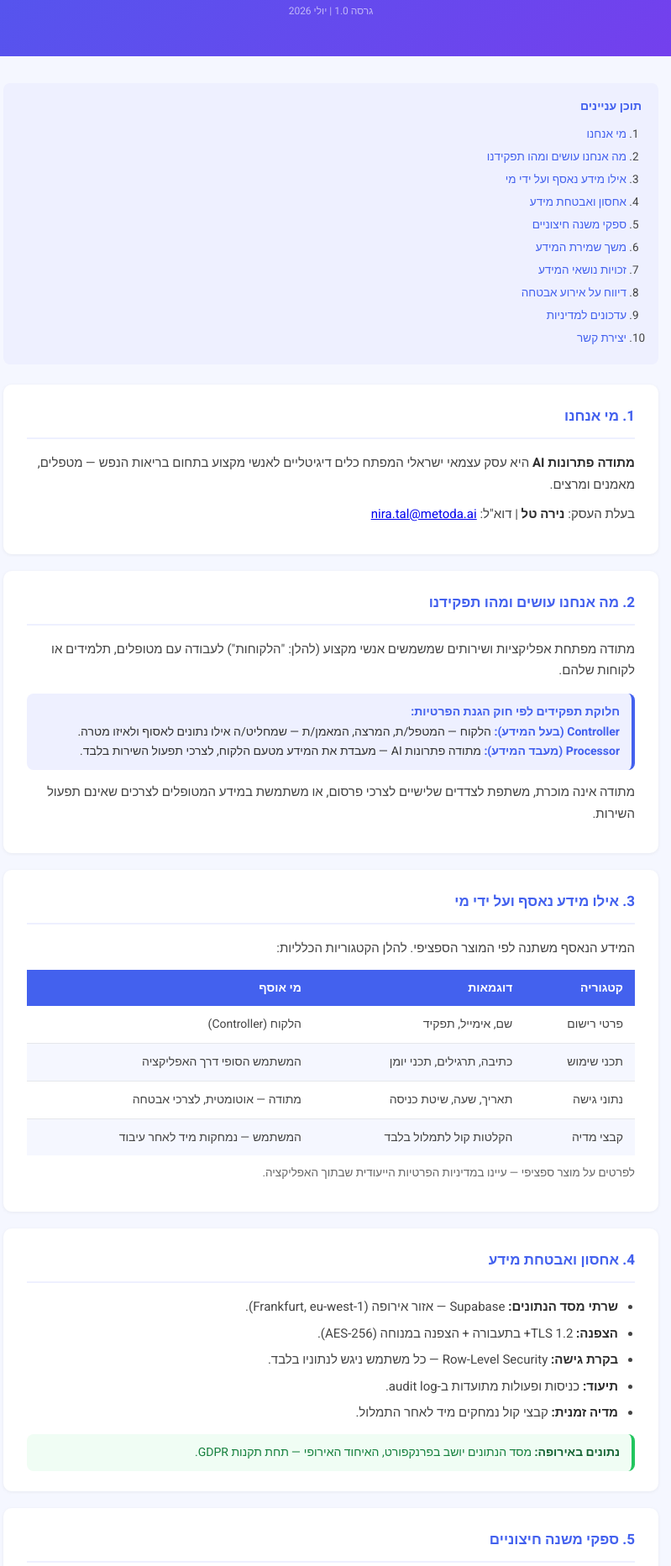
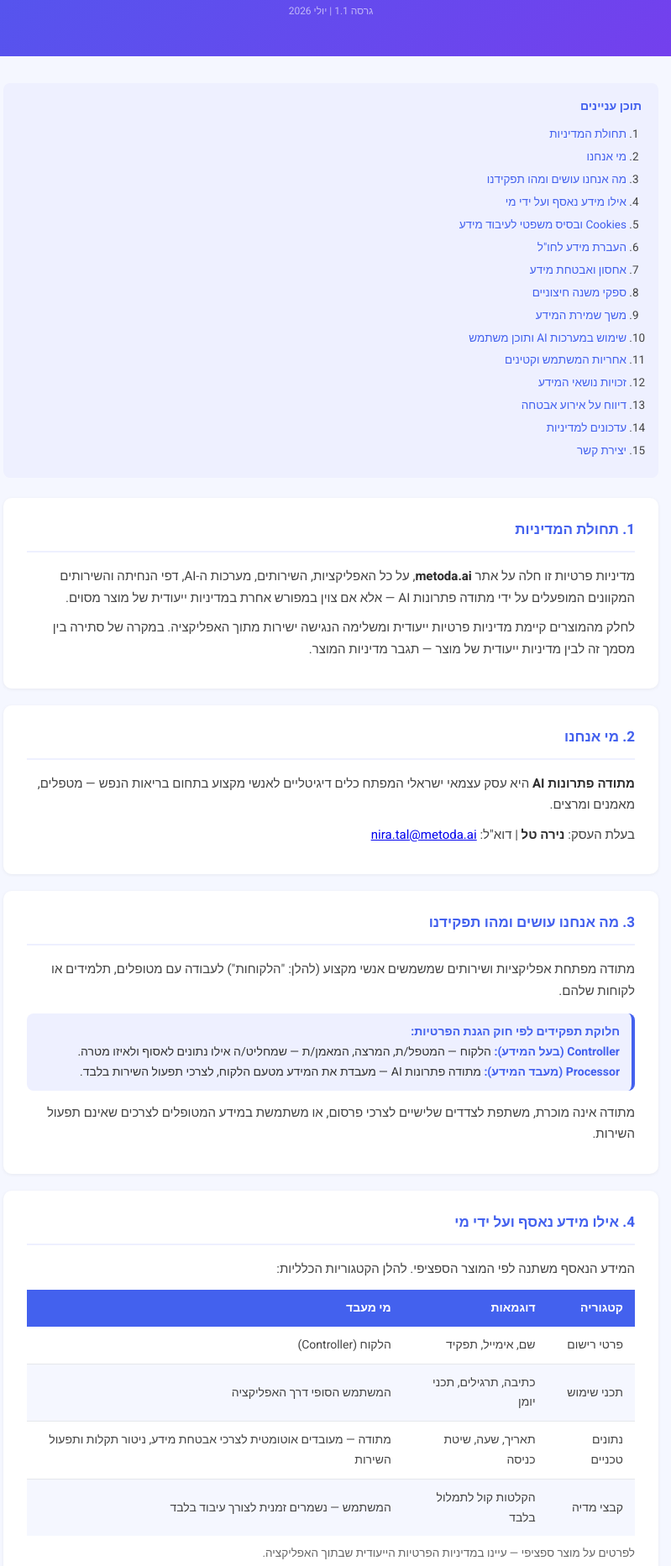
Before and after one commit to nira1502-cmyk/metoda-templates, a plain HTML site: page privacy-policy.html in a window 1280 px wide. Shown: the part 288-2153 px from the top of the page at 84% size, without its empty margins (246-1045 px from the left). Drawn offline with Linux system fonts and the light colour scheme.

Commit message:
legal review v1.1: apply 15 lawyer corrections to privacy policy

```diff
--- a/privacy-policy.html
+++ b/privacy-policy.html
@@ -22,7 +22,7 @@
   <div class="cover-badge">מסמך משפטי</div>
   <h1>מדיניות פרטיות</h1>
   <div class="cover-sub">מתודה פתרונות AI</div>
-  <div class="last-updated">גרסה 1.0 | יולי 2026</div>
+  <div class="last-updated">גרסה 1.1 | יולי 2026</div>
 </div>
 
 <div class="doc-wrapper">
@@ -30,27 +30,38 @@
   <div class="toc">
     <div class="toc-title">תוכן עניינים</div>
     <ol>
-      <li><a href="#s1">מי אנחנו</a></li>
-      <li><a href="#s2">מה אנחנו עושים ומהו תפקידנו</a></li>
-      <li><a href="#s3">אילו מידע נאסף ועל ידי מי</a></li>
-      <li><a href="#s4">אחסון ואבטחת מידע</a></li>
-      <li><a href="#s5">ספקי משנה חיצוניים</a></li>
-      <li><a href="#s6">משך שמירת המידע</a></li>
-      <li><a href="#s7">זכויות נושאי המידע</a></li>
-      <li><a href="#s8">דיווח על אירוע אבטחה</a></li>
-      <li><a href="#s9">עדכונים למדיניות</a></li>
-      <li><a href="#s10">יצירת קשר</a></li>
+      <li><a href="#s1">תחולת המדיניות</a></li>
+      <li><a href="#s2">מי אנחנו</a></li>
+      <li><a href="#s3">מה אנחנו עושים ומהו תפקידנו</a></li>
+      <li><a href="#s4">אילו מידע נאסף ועל ידי מי</a></li>
+      <li><a href="#s5">Cookies ובסיס משפטי לעיבוד מידע</a></li>
+      <li><a href="#s6">העברת מידע לחו"ל</a></li>
+      <li><a href="#s7">אחסון ואבטחת מידע</a></li>
+      <li><a href="#s8">ספקי משנה חיצוניים</a></li>
+      <li><a href="#s9">משך שמירת המידע</a></li>
+      <li><a href="#s10">שימוש במערכות AI ותוכן משתמש</a></li>
+      <li><a href="#s11">אחריות המשתמש וקטינים</a></li>
+      <li><a href="#s12">זכויות נושאי המידע</a></li>
+      <li><a href="#s13">דיווח על אירוע אבטחה</a></li>
+      <li><a href="#s14">עדכונים למדיניות</a></li>
+      <li><a href="#s15">יצירת קשר</a></li>
     </ol>
   </div>
 
   <div class="section" id="s1">
-    <div class="section-title">1. מי אנחנו</div>
+    <div class="section-title">1. תחולת המדיניות</div>
+    <p>מדיניות פרטיות זו חלה על אתר <strong>metoda.ai</strong>, על כל האפליקציות, השירותים, מערכות ה-AI, דפי הנחיתה והשירותים המקוונים המופעלים על ידי מתודה פתרונות AI — אלא אם צוין במפורש אחרת במדיניות ייעודית של מוצר מסוים.</p>
+    <p>לחלק מהמוצרים קיימת מדיניות פרטיות ייעודית ומשלימה הנגישה ישירות מתוך האפליקציה. במקרה של סתירה בין מסמך זה לבין מדיניות ייעודית של מוצר — תגבר מדיניות המוצר.</p>
+  </div>
+
+  <div class="section" id="s2">
+    <div class="section-title">2. מי אנחנו</div>
     <p><strong>מתודה פתרונות AI</strong> היא עסק עצמאי ישראלי המפתח כלים דיגיטליים לאנשי מקצוע בתחום בריאות הנפש — מטפלים, מאמנים ומרצים.</p>
     <p>בעלת העסק: <strong>נירה טל</strong> | דוא"ל: <a href="mailto:nira.tal@metoda.ai">nira.tal@metoda.ai</a></p>
   </div>
 
-  <div class="section" id="s2">
-    <div class="section-title">2. מה אנחנו עושים ומהו תפקידנו</div>
+  <div class="section" id="s3">
+    <div class="section-title">3. מה אנחנו עושים ומהו תפקידנו</div>
     <p>מתודה מפתחת אפליקציות ושירותים שמשמשים אנשי מקצוע (להלן: "הלקוחות") לעבודה עם מטופלים, תלמידים או לקוחות שלהם.</p>
     <div class="info-box" style="margin: 14px 0;">
       <strong>חלוקת תפקידים לפי חוק הגנת הפרטיות:</strong><br/>
@@ -60,39 +71,54 @@
     <p>מתודה אינה מוכרת, משתפת לצדדים שלישיים לצרכי פרסום, או משתמשת במידע המטופלים לצרכים שאינם תפעול השירות.</p>
   </div>
 
-  <div class="section" id="s3">
-    <div class="section-title">3. אילו מידע נאסף ועל ידי מי</div>
+  <div class="section" id="s4">
+    <div class="section-title">4. אילו מידע נאסף ועל ידי מי</div>
     <p>המידע הנאסף משתנה לפי המוצר הספציפי. להלן הקטגוריות הכלליות:</p>
     <table>
       <thead>
-        <tr><th>קטגוריה</th><th>דוגמאות</th><th>מי אוסף</th></tr>
+        <tr><th>קטגוריה</th><th>דוגמאות</th><th>מי מעבד</th></tr>
       </thead>
       <tbody>
         <tr><td>פרטי רישום</td><td>שם, אימייל, תפקיד</td><td>הלקוח (Controller)</td></tr>
         <tr><td>תכני שימוש</td><td>כתיבה, תרגילים, תכני יומן</td><td>המשתמש הסופי דרך האפליקציה</td></tr>
-        <tr><td>נתוני גישה</td><td>תאריך, שעה, שיטת כניסה</td><td>מתודה — אוטומטית, לצרכי אבטחה</td></tr>
-        <tr><td>קבצי מדיה</td><td>הקלטות קול לתמלול בלבד</td><td>המשתמש — נמחקות מיד לאחר עיבוד</td></tr>
+        <tr><td>נתונים טכניים</td><td>תאריך, שעה, שיטת כניסה</td><td>מתודה — מעובדים אוטומטית לצרכי אבטחת מידע, ניטור תקלות ותפעול השירות</td></tr>
+        <tr><td>קבצי מדיה</td><td>הקלטות קול לתמלול בלבד</td><td>המשתמש — נשמרים זמנית לצורך עיבוד בלבד</td></tr>
       </tbody>
     </table>
     <p style="margin-top:10px; font-size:13.5px; color:#666;">לפרטים על מוצר ספציפי — עיינו במדיניות הפרטיות הייעודית שבתוך האפליקציה.</p>
   </div>
 
-  <div class="section" id="s4">
-    <div class="section-title">4. אחסון ואבטחת מידע</div>
+  <div class="section" id="s5">
+    <div class="section-title">5. Cookies ובסיס משפטי לעיבוד מידע</div>
+    <p><strong>קובצי Cookies:</strong> האתר והשירותים משתמשים בקובצי Cookies ובטכנולוגיות דומות לצורך תפעול השירות, אבטחת מידע, ניהול התחברות ושיפור חוויית המשתמש (לרבות authentication cookies וsession cookies של Supabase ו-Vercel). אם ייעשה שימוש ב-Cookies לצרכי מדידה או שיווק, הדבר יפורט במדיניות זו או באמצעות מנגנון הסכמה מתאים.</p>
+    <p style="margin-top:14px;"><strong>בסיס משפטי לעיבוד מידע:</strong></p>
+    <ul>
+      <li><strong>ביצוע חוזה:</strong> עיבוד הנדרש לצורך מתן השירות ללקוח.</li>
+      <li><strong>הסכמה:</strong> במקרים שבהם התקבלה הסכמה מפורשת.</li>
+      <li><strong>חובה חוקית:</strong> עיבוד הנדרש לציות לדין הישראלי החל.</li>
+      <li><strong>אינטרס לגיטימי:</strong> תפעול תקין של השירות, אבטחת מידע ומניעת הונאות.</li>
+    </ul>
+  </div>
+
+  <div class="section" id="s6">
+    <div class="section-title">6. העברת מידע לחו"ל</div>
+    <p>מידע עשוי להיות מועבר ולעבור עיבוד מחוץ לישראל, לרבות במדינות האיחוד האירופי וארצות הברית, בהתאם להסכמים ואמצעי ההגנה המקובלים, לרבות Standard Contractual Clauses (SCC) כאשר נדרש.</p>
+    <p>ספקי המשנה המפורטים בסעיף 8 ממוקמים באיחוד האירופי ובארצות הברית. מסד הנתונים הראשי יושב בפרנקפורט (האיחוד האירופי) ומוגן בהתאם לתקנות ה-GDPR.</p>
+  </div>
+
+  <div class="section" id="s7">
+    <div class="section-title">7. אחסון ואבטחת מידע</div>
     <ul>
       <li><strong>שרתי מסד הנתונים:</strong> Supabase — אזור אירופה (Frankfurt, eu-west-1).</li>
       <li><strong>הצפנה:</strong> TLS 1.2+ בתעבורה + הצפנה במנוחה (AES-256).</li>
-      <li><strong>בקרת גישה:</strong> Row-Level Security — כל משתמש ניגש לנתוניו בלבד.</li>
-      <li><strong>תיעוד:</strong> כניסות ופעולות מתועדות ב-audit log.</li>
-      <li><strong>מדיה זמנית:</strong> קבצי קול נמחקים מיד לאחר התמלול.</li>
+      <li><strong>בקרת גישה:</strong> מנגנוני הרשאות, לרבות Row Level Security, משמשים להגבלת הגישה למידע בהתאם להרשאות המשתמש.</li>
+      <li><strong>תיעוד:</strong> פעולות הרלוונטיות לאבטחת מידע ולתפעול השירות עשויות להיות מתועדות ביומני מערכת.</li>
+      <li><strong>מדיה זמנית:</strong> קבצי קול נשמרים באופן זמני למשך הזמן הנדרש לצורך עיבודם, ולאחר מכן נמחקים בהתאם לנהלי המערכת.</li>
     </ul>
-    <div class="note" style="margin-top:12px;">
-      <strong>נתונים באירופה:</strong> מסד הנתונים יושב בפרנקפורט, האיחוד האירופי — תחת תקנות GDPR.
-    </div>
   </div>
 
-  <div class="section" id="s5">
-    <div class="section-title">5. ספקי משנה חיצוניים</div>
+  <div class="section" id="s8">
+    <div class="section-title">8. ספקי משנה חיצוניים</div>
     <table>
       <thead>
         <tr><th>ספק</th><th>שירות</th><th>מיקום</th><th>בסיס</th></tr>
@@ -100,24 +126,36 @@
       <tbody>
         <tr><td><strong>Supabase</strong></td><td>מסד נתונים, הזדהות, אחסון</td><td>Frankfurt (EU)</td><td>DPA + GDPR</td></tr>
         <tr><td><strong>Vercel</strong></td><td>אירוח ופריסת אפליקציות</td><td>ארה"ב</td><td>DPA + SCC</td></tr>
-        <tr><td><strong>OpenAI</strong></td><td>תמלול קול, עוזר AI, GPT Builder</td><td>ארה"ב</td><td>API — ללא שימוש לאימון</td></tr>
-        <tr><td><strong>Anthropic</strong></td><td>שירותי AI נוספים</td><td>ארה"ב</td><td>API — ללא שימוש לאימון</td></tr>
+        <tr><td><strong>OpenAI</strong></td><td>תמלול קול, עוזר AI, GPT Builder</td><td>ארה"ב</td><td>נתוני API אינם משמשים כברירת מחדל לאימון מודלים, בהתאם למדיניות הספק בעת מתן השירות</td></tr>
+        <tr><td><strong>Anthropic</strong></td><td>שירותי AI נוספים</td><td>ארה"ב</td><td>נתוני API אינם משמשים כברירת מחדל לאימון מודלים, בהתאם למדיניות הספק בעת מתן השירות</td></tr>
       </tbody>
     </table>
   </div>
 
-  <div class="section" id="s6">
-    <div class="section-title">6. משך שמירת המידע</div>
+  <div class="section" id="s9">
+    <div class="section-title">9. משך שמירת המידע</div>
     <ul>
-      <li><strong>מוצרים טיפוליים:</strong> 7 שנים לאחר סיום הטיפול — חוק זכויות החולה (תשנ"ו-1996).</li>
-      <li><strong>מוצרי הכשרה (LMS):</strong> 5 שנים מסיום הקורס, או עד בקשת מחיקה.</li>
+      <li><strong>מוצרים טיפוליים:</strong> משך שמירת המידע נקבע על ידי הלקוח (Controller) ובהתאם לדין החל עליו. במוצרים המיועדים לתיעוד טיפולי, המידע עשוי להישמר בהתאם לחובות השמירה החלות על הלקוח לפי חוק זכויות החולה (תשנ"ו-1996).</li>
+      <li><strong>מוצרי הכשרה (LMS):</strong> בהתאם להגדרות הלקוח, ועד בקשת מחיקה.</li>
       <li><strong>כלי AI ייעוציים:</strong> שיחות אינן נשמרות לאחר ניתוק, אלא אם הוגדר אחרת.</li>
     </ul>
     <p>ניתן לבקש מחיקה מוקדמת בכפוף לדין.</p>
   </div>
 
-  <div class="section" id="s7">
-    <div class="section-title">7. זכויות נושאי המידע</div>
+  <div class="section" id="s10">
+    <div class="section-title">10. שימוש במערכות AI ותוכן משתמש</div>
+    <p><strong>מערכות AI:</strong> חלק מהשירותים כוללים עיבוד באמצעות מערכות בינה מלאכותית. תוצרים המופקים על ידי מערכות אלה מהווים <strong>כלי עזר בלבד</strong> ואינם מחליפים שיקול דעת מקצועי, רפואי, פסיכולוגי או משפטי. המשתמש אחראי לבחון את התוצרים לפני הסתמכות עליהם.</p>
+    <p style="margin-top:12px;"><strong>תוכן משתמש:</strong> התוכן שמעלה המשתמש נשאר בבעלותו. מתודה אינה עושה בו שימוש מעבר לנדרש לצורך מתן השירות.</p>
+  </div>
+
+  <div class="section" id="s11">
+    <div class="section-title">11. אחריות המשתמש וקטינים</div>
+    <p><strong>אחריות המשתמש:</strong> המשתמש אחראי לשמור על סודיות פרטי ההתחברות שלו ולהודיע למתודה באופן מיידי במקרה של חשד לשימוש בלתי מורשה בחשבונו.</p>
+    <p style="margin-top:12px;"><strong>קטינים:</strong> חלק מהמוצרים מיועדים לשימוש עם קטינים (כגון יומן רגשות לילדים ובני נוער). במקרים אלה, הסכמת הורה או אפוטרופוס נדרשת ומתקבלת במסגרת ההסכם הטיפולי עם הלקוח (Controller). מוצרים שאינם מיועדים לקטינים מחייבים שהמשתמש יהיה בן 18 לפחות, אלא אם צוין אחרת.</p>
+  </div>
+
+  <div class="section" id="s12">
+    <div class="section-title">12. זכויות נושאי המידע</div>
     <p>בהתאם לחוק הגנת הפרטיות (תשמ"א-1981) ותיקון 13:</p>
     <ul>
       <li><strong>עיון:</strong> קבלת עותק של המידע המוחזק עליך.</li>
@@ -130,23 +168,23 @@
     </div>
   </div>
 
-  <div class="section" id="s8">
-    <div class="section-title">8. דיווח על אירוע אבטחה</div>
+  <div class="section" id="s13">
+    <div class="section-title">13. דיווח על אירוע אבטחה</div>
     <p>בהתאם לתיקון 13 לחוק הגנת הפרטיות:</p>
     <ul>
-      <li>מתודה תודיע ללקוח (Controller) <strong>תוך 72 שעות</strong> מגילוי אירוע אבטחה חמור.</li>
+      <li>מתודה תפעל ללא דיחוי סביר לעדכן את הלקוח (Controller) לאחר גילוי אירוע אבטחת מידע משמעותי, בהתאם לדין ולהסכמים החלים.</li>
       <li>הלקוח אחראי להודיע לנושאי המידע ולרמ"ט ככל שנדרש.</li>
       <li>נוהל תגובת האירועים מוגדר בהסכם עיבוד הנתונים (DPA) עם כל לקוח.</li>
     </ul>
   </div>
 
-  <div class="section" id="s9">
-    <div class="section-title">9. עדכונים למדיניות</div>
+  <div class="section" id="s14">
+    <div class="section-title">14. עדכונים למדיניות</div>
     <p>מדיניות זו עשויה להתעדכן מעת לעת. שינויים מהותיים יפורסמו בהודעה מראש ללקוחות. הגרסה העדכנית תמיד מופיעה בדף זה.</p>
   </div>
 
-  <div class="section" id="s10">
-    <div class="section-title">10. יצירת קשר</div>
+  <div class="section" id="s15">
+    <div class="section-title">15. יצירת קשר</div>
     <ul>
       <li><strong>נירה טל</strong> — מתודה פתרונות AI</li>
       <li>דוא"ל: <a href="mailto:nira.tal@metoda.ai">nira.tal@metoda.ai</a></li>
@@ -162,7 +200,7 @@
   <div class="footer-links">
     <a href="mailto:nira.tal@metoda.ai">nira.tal@metoda.ai</a>
     <span class="footer-sep">|</span>
-    © 2026 כל הזכויות שמורות
+    &copy; 2026 כל הזכויות שמורות
   </div>
 </div>
 
```
